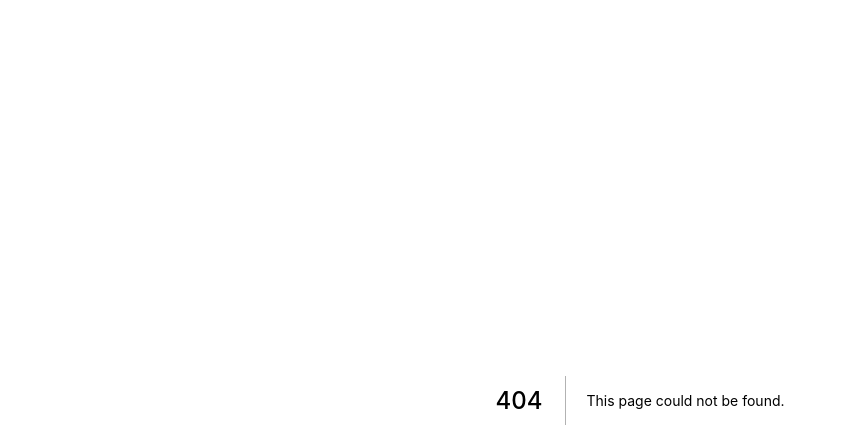
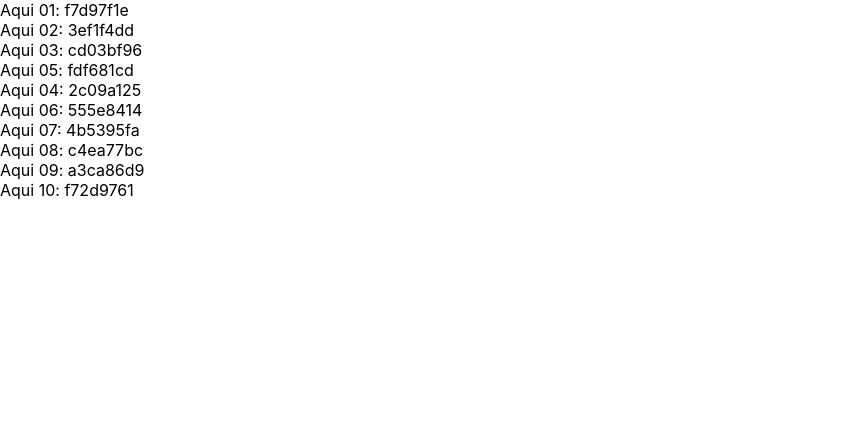
Before and after one commit to isyuricunha-zz/estudo, a Next.js app in the folder exercicio/revisao react/: page /desafio/lista1 in a window 1280 px wide. Before the commit this address had no page. Shown: the top 448 px of the page, without its empty margins (0-847 px from the left). Built offline with nearby package versions, Linux system fonts and the light colour scheme.

Commit message:
Create lista1.jsx

```diff
--- /dev/null
+++ b/exercicio/revisao react/pages/desafio/lista1.jsx
@@ -0,0 +1,50 @@
+const random = (length = 8) => {
+  return Math.random().toString(16).substr(2, length);
+};
+
+export default function lista1() {
+  return (
+    <div>
+      <span>
+        Aqui 01: {random()}
+        <br />
+      </span>
+      <span>
+        Aqui 02: {random()}
+        <br />
+      </span>
+      <span>
+        Aqui 03: {random()}
+        <br />
+      </span>
+      <span>
+        Aqui 05: {random()}
+        <br />
+      </span>
+      <span>
+        Aqui 04: {random()}
+        <br />
+      </span>
+      <span>
+        Aqui 06: {random()}
+        <br />
+      </span>
+      <span>
+        Aqui 07: {random()}
+        <br />
+      </span>
+      <span>
+        Aqui 08: {random()}
+        <br />
+      </span>
+      <span>
+        Aqui 09: {random()}
+        <br />
+      </span>
+      <span>
+        Aqui 10: {random()}
+        <br />
+      </span>
+    </div>
+  );
+}
```
